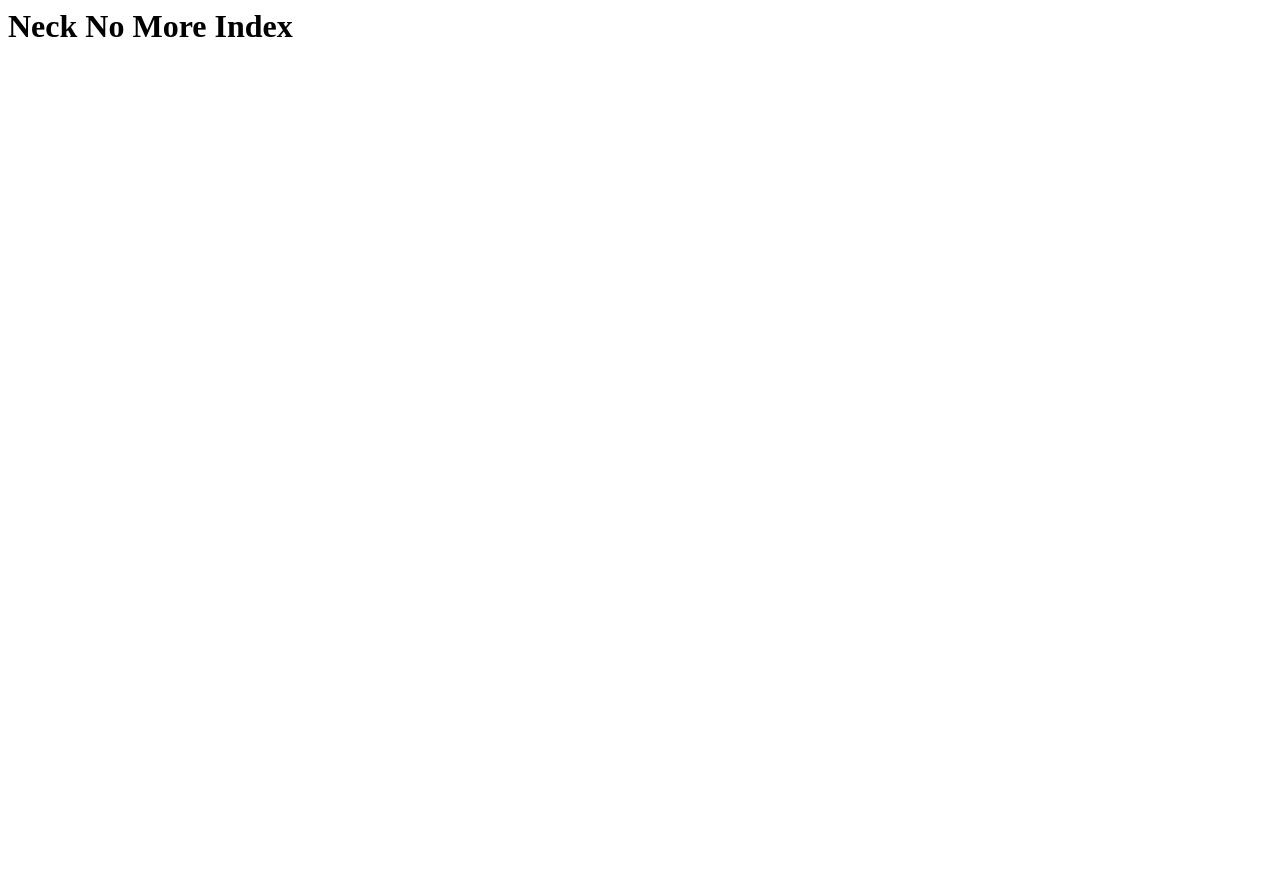
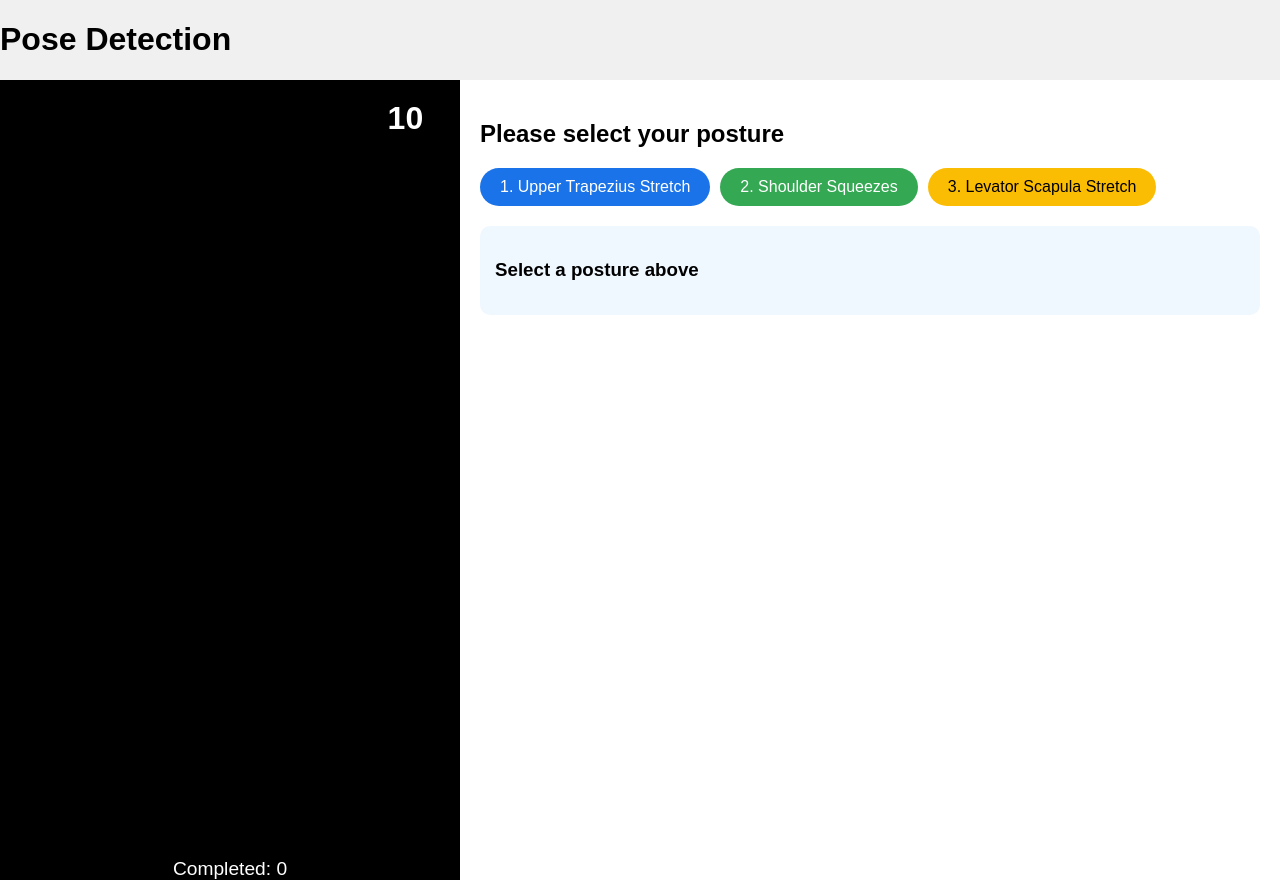
Before and after one commit to SkyDavid711/NeckNoMore, a plain HTML site: page index.html in a window 1280 px wide. Before the commit the page ends 800 px from the top, so only its background shows below. Drawn offline with Linux system fonts and the light colour scheme.

Commit message:
Update code neck no more

```diff
--- a/index.html
+++ b/index.html
@@ -1,8 +1,44 @@
-<html>
-    <head>
-        <title>Neck No More</title>
-    </head>
-    <body>
-        <h1>Neck No More Index</h1>
-    </body>
+<!DOCTYPE html>
+<html lang="en">
+<head>
+  <meta charset="UTF-8" />
+  <meta name="viewport" content="width=device-width, initial-scale=1.0"/>
+  <title>Pose Detection</title>
+  <link rel="stylesheet" href="css/site.css" />
+  <!-- TensorFlow.js & Mediapipe -->
+  <script src="https://cdn.jsdelivr.net/npm/@tensorflow/tfjs@4.14.0"></script>
+  <script src="https://cdn.jsdelivr.net/npm/@mediapipe/pose@0.5/pose.js"></script>
+  <script src="https://cdn.jsdelivr.net/npm/@mediapipe/drawing_utils@0.5/drawing_utils.js"></script>
+  <script src="https://cdn.jsdelivr.net/npm/@mediapipe/camera_utils@0.5/camera_utils.js"></script>
+</head>
+<body>
+  <h1>Pose Detection</h1>
+  <div class="container">
+    <!-- ===== Video Panel ===== -->
+    <div class="video-panel">
+      <div class="video-wrapper" id="videoWrapper">
+        <video id="video" autoplay muted playsinline></video>
+        <canvas id="canvas"></canvas>
+        <div id="countdown" class="countdown">10</div>
+      </div>
+      <div class="pose-counter">
+        Completed: <span id="poseCount">0</span>
+      </div>
+    </div>
+
+    <!-- ===== Menu Panel ===== -->
+    <div class="info-panel">
+      <h2>Please select your posture</h2>
+      <div class="pose-buttons">
+        <button class="pose-btn blue" data-pose="upper">1. Upper Trapezius Stretch</button>
+        <button class="pose-btn green" data-pose="shoulder">2. Shoulder Squeezes</button>
+        <button class="pose-btn yellow" data-pose="levator">3. Levator Scapula Stretch</button>
+      </div>
+      <div class="pose-detail" id="pose-detail">
+        <h3>Select a posture above</h3>
+      </div>
+    </div>
+  </div>
+  <script type="module" src="js/script.js"></script>
+</body>
 </html>
```
